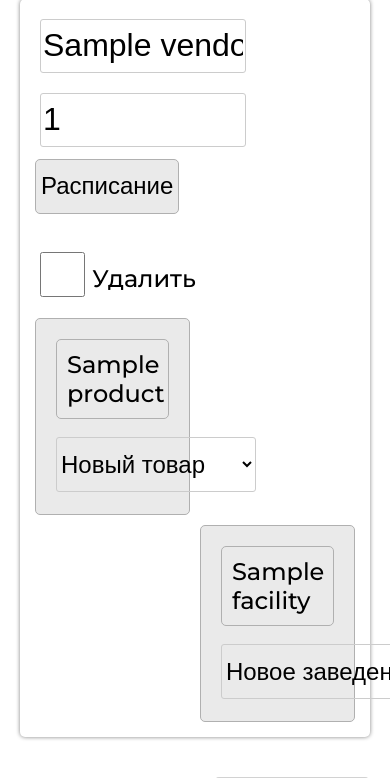
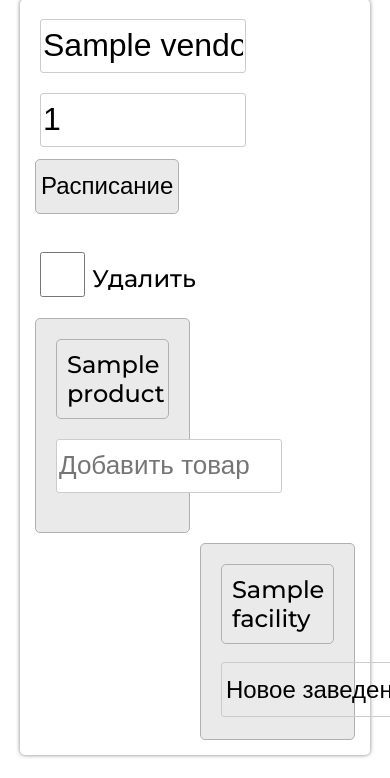
Before and after one commit to Bobako/auto_zakup, a Flask app: template FlaskApp/templates/vendors.html in a window 390 px wide; the page is wider, and only the part inside the window is pictured. Shown: the part 83-861 px from the top of that part. Run offline with Flask 2, Linux system fonts and the light colour scheme; the template is opened without the code that fills it: most values are stand-ins (such as "Sample title", 1, 10 or a date in 2020).

Commit message:
Vendor freeze solution

```diff
--- a/FlaskApp/__init__.py
+++ b/FlaskApp/__init__.py
@@ -587,6 +587,17 @@ def formatted_order():
                            order=order, vendor=vendor).replace("\n", "").replace("<br>", "\n")
 
 
+@app.route("/api/search", methods=['get'])
+def search():
+    s = request.args.get('s')
+    if s:
+        products = db.session.query(Product).filter(Product.name.ilike(f"%{s}%")).order_by(Product.name).all()
+        res = ""
+        for product in products:
+            res += f'<button class="hint" type="button" onclick="addEl(this, {product.id})">{product.name}</button><br>'
+        return res
+    return ''
+
 def merge_sort(stats: list, func):
     l = len(stats)
     if l < 2:
--- a/FlaskApp/static/styles.css
+++ b/FlaskApp/static/styles.css
@@ -376,10 +376,23 @@ details summary::marker { content: ""; }
         right: 0;
     }
 
-    .space{
-    margin-right: 9.3px !important;
+    .space {
+        margin-right: 9.3px !important;
+    }
+    .live_search{
+        min-width: 80%;
+        min-height: 30px;
+        display: block;
+    }
+    .hint{
+        min-width: 150px;
+        min-height: 25px;
+        text-align: left;
+        margin-left:5px;
+        margin-bottom: 3px;
+    }
 }
-}
+
 
 
 @media (max-width: 999.98px) {
@@ -679,4 +692,20 @@ details summary::marker { content: ""; }
     .hiden_nav_button {
         right: 0;
     }
+
+    .live_search{
+        min-width: 220px;
+        min-height: 50px;
+        display: block;
+        font-size: 26px !important;
+    }
+    .hint{
+        min-width: 220px;
+        min-height: 40px;
+        font-size: 24px;
+        text-align: left;
+    }
+    .advice_wrapper{
+
+    }
 }
--- a/FlaskApp/static/vendors.js
+++ b/FlaskApp/static/vendors.js
@@ -49,3 +49,36 @@ function fell(btn) {
         $(div).addClass("fell_hidden");
     }
 }
+
+function live_search(vid, field, e){
+    if (e.key == "Enter"){
+        return;
+    }
+
+    if ($(field).val().length < 2){
+        return;;
+    }
+    let wrapper = $(field).parent().find('.advice_wrapper');
+    var req = new XMLHttpRequest();
+    req.open("GET", "/api/search?s=" + $(field).val(), false);
+    req.send(null);
+
+    $(wrapper).empty();
+    $(wrapper).append(req.responseText);
+}
+
+function addEl(button, pid){
+    var multi_box = $(button).parent().parent();
+    var func = `onclick="removeElement(this, '` + 'product' + `')"`;
+    multi_box.append("<span class=\"multi_el\" id = \"" + pid + "\"" + func + ">" + button.innerHTML + "</span>");
+    var form = $(multi_box.parent().find('.' + 'product'));
+    form.val(form.val() + pid + ":");
+    var field = multi_box.find('input');
+    var wrapper = multi_box.find('.advice_wrapper');
+    $(field).remove();
+    $(wrapper).remove();
+    $(multi_box).append(field);
+    $(multi_box).append(wrapper);
+    multi_box.find('input').val('');
+    multi_box.find('.advice_wrapper').empty();
+}
--- a/FlaskApp/templates/vendors.html
+++ b/FlaskApp/templates/vendors.html
@@ -48,16 +48,9 @@
                         {{product.name}}
                     </span>
                         {%endfor%}
-
-                        <select onchange="addElement(this, 'product')">
-                            <option value="placeholder">Новый товар</option>
-                            {%for product in products%}
-                            {%if product not in vendor.products%}
-                            <option value={{product.id}}>{{product.name}}</option>
-                            {%endif%}
-                            {%endfor%}
-                        </select>
-
+                        <input class="live_search" type="text" value="" placeholder="Добавить товар" autocomplete="off"
+                        onkeyup="live_search({{vendor.id}}, this, event)"><br>
+                        <div class="advice_wrapper"></div>
                     </div>
 
 
@@ -112,12 +105,9 @@
                 <input class="hidden product" type="text" name="NEW:products_ids"
                        value="">
                 <div class="multi_box">
-                    <select onchange="addElement(this, 'product')">
-                        <option value="placeholder">Новый товар</option>
-                        {%for product in products%}
-                        <option value={{product.id}}>{{product.name}}</option>
-                        {%endfor%}
-                    </select>
+                    <input type="text" value="" placeholder="Добавить товар" autocomplete="off"
+                        onkeyup="live_search(0, this, event)"><br>
+                    <div class="advice_wrapper"></div>
 
                 </div>
 
```
